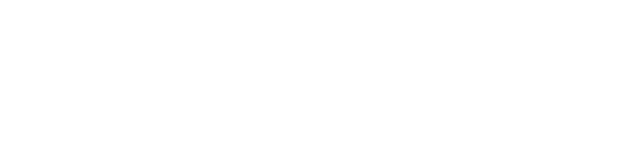
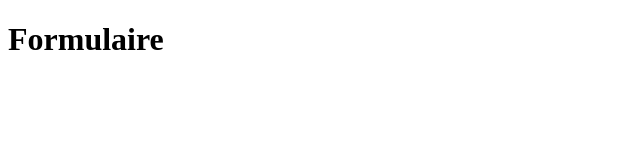
Before and after one commit to sofiane626/exercice3, a plain HTML site: page index.html in a window 1280 px wide. Shown: the whole page, without its empty margins (0-640 px from the left). Drawn offline with Linux system fonts and the light colour scheme.

Commit message:
Ajout titre

```diff
--- a/index.html
+++ b/index.html
@@ -1,12 +1,15 @@
 <!DOCTYPE html>
 <html lang="en">
+
 <head>
     <meta charset="UTF-8">
     <meta http-equiv="X-UA-Compatible" content="IE=edge">
     <meta name="viewport" content="width=device-width, initial-scale=1.0">
     <title>Document</title>
 </head>
+
 <body>
+    <h1>Formulaire</h1>
+</body>
 
-</body>
 </html>
```
